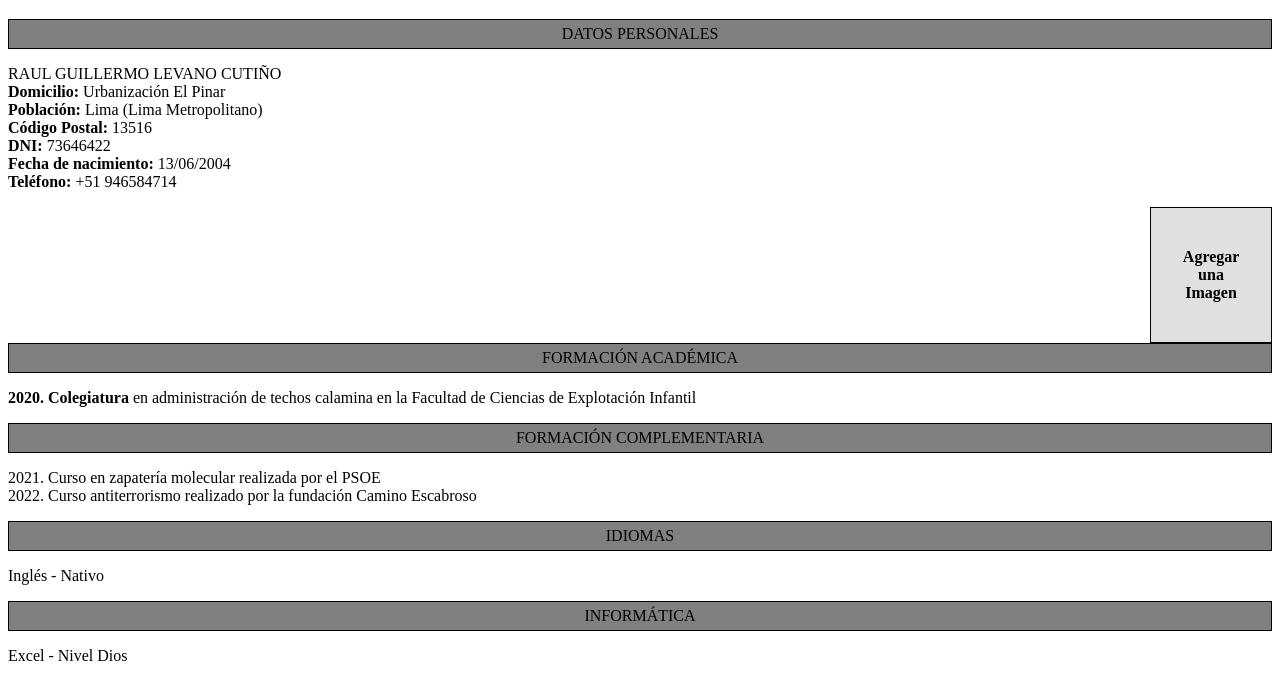
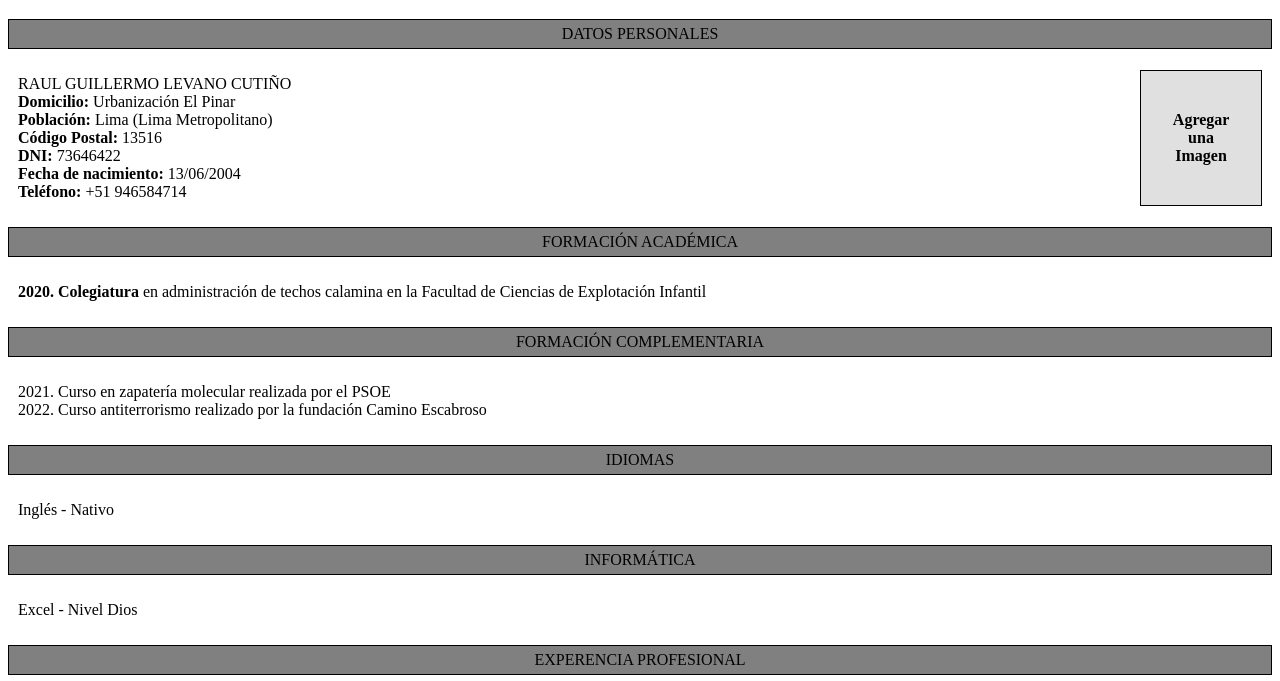
Before and after one commit to Raguilev/guia1, a plain HTML site: page index.html in a window 1280 px wide. Shown: the part 63-744 px from the top of the page. Drawn offline with Linux system fonts and the light colour scheme.

Commit message:
Version Final

```diff
--- a/index.html
+++ b/index.html
@@ -10,7 +10,7 @@
 
     <h1>CURRICULUM VITAE</h1>
     <div class="filas">DATOS PERSONALES</div>
-    <div class="contenido">
+    <div class="contenido_personal">
         <div>
             <p>RAUL GUILLERMO LEVANO CUTIÑO<br>
             <b>Domicilio:</b>  Urbanización El Pinar<br>
@@ -24,30 +24,42 @@
     </div>
 
     <div class="filas">FORMACIÓN ACADÉMICA</div>
+    <div class = "Contenido">
         <p>
             <b>2020. Colegiatura</b> en administración de techos calamina en la Facultad de Ciencias de Explotación Infantil
         </p>
+    </div>
 
     <div class="filas">FORMACIÓN COMPLEMENTARIA</div>
+    <div class = "Contenido">
         <p>
             2021. Curso en zapatería molecular realizada por el PSOE <br>
             2022. Curso antiterrorismo realizado por la fundación Camino Escabroso
         </p>
+    </div>
 
     <div class="filas">IDIOMAS</div>
+    <div class = "Contenido">
         <p>
             Inglés - Nativo
         </p>
+    </div>
+
     <div class="filas">INFORMÁTICA</div>
+    <div class = "Contenido">
         <p>
             Excel - Nivel Dios
         </p>
+    </div>
+
     <div class="filas">EXPERENCIA PROFESIONAL</div>
+    <div class = "Contenido">
         <p>
             <b>Enero 2024 - Febrero 2024</b>. Operario de Cremas en McDonalds <br>
             <b>Marzo 2024 - Abril 2024</b>. Extracttor de Leche en Starbucks<br>
             <b>Mayo 2024 - Junio 2024</b>. Acomodador de Snoopys en Miniso
         </p>
+    </div>
 
     <div class="filas">OTROS DATOS</div>
     <ul class="sangria">
--- a/styles.css
+++ b/styles.css
@@ -38,3 +38,7 @@ h1{
     justify-content: space-between; /* Distribuye texto a la izquierda y foto a la derecha */
     padding: 10px;
 }
+
+.Contenido {
+    padding: 10px;
+}
```
Lines whose indentation alone changed are shown as unchanged.
